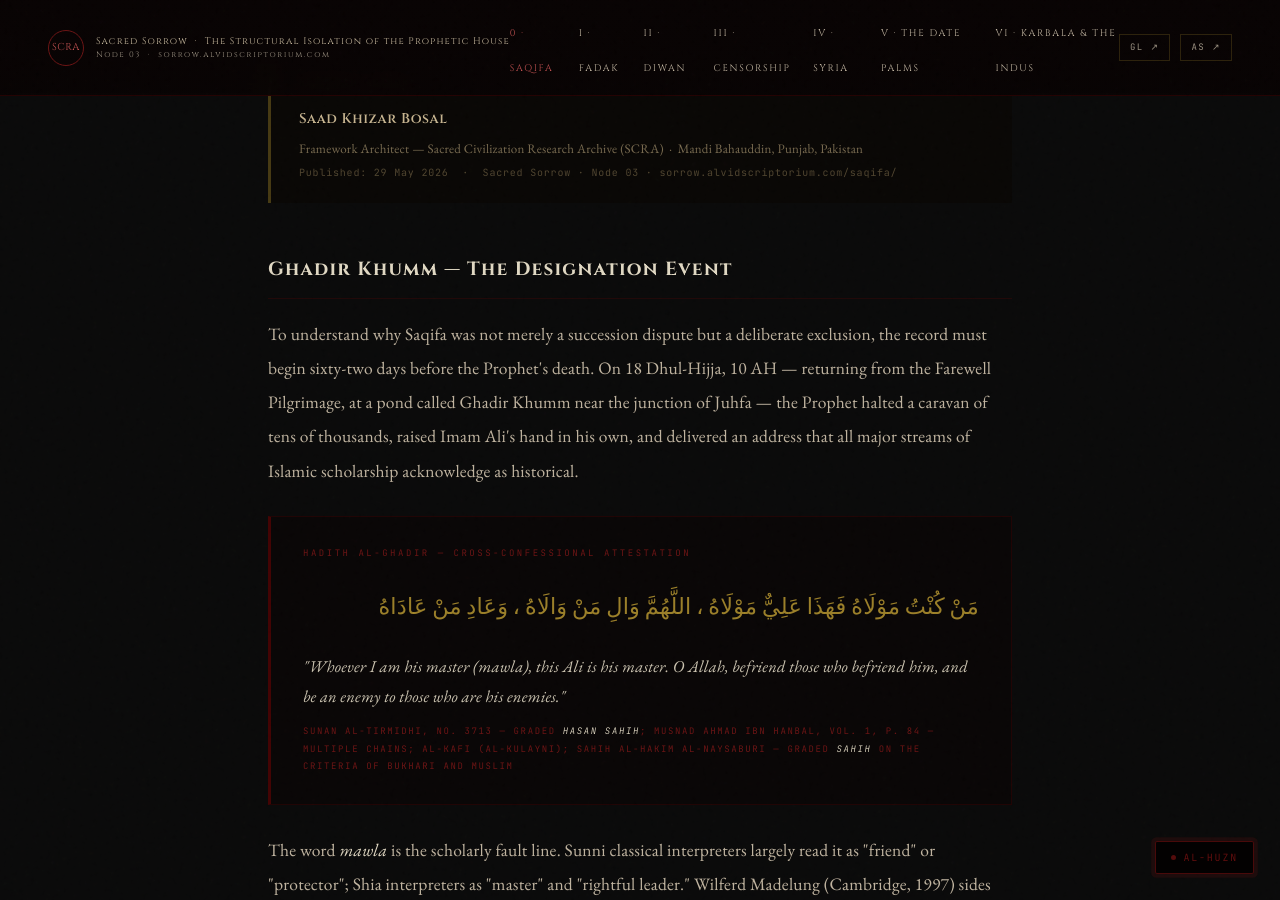
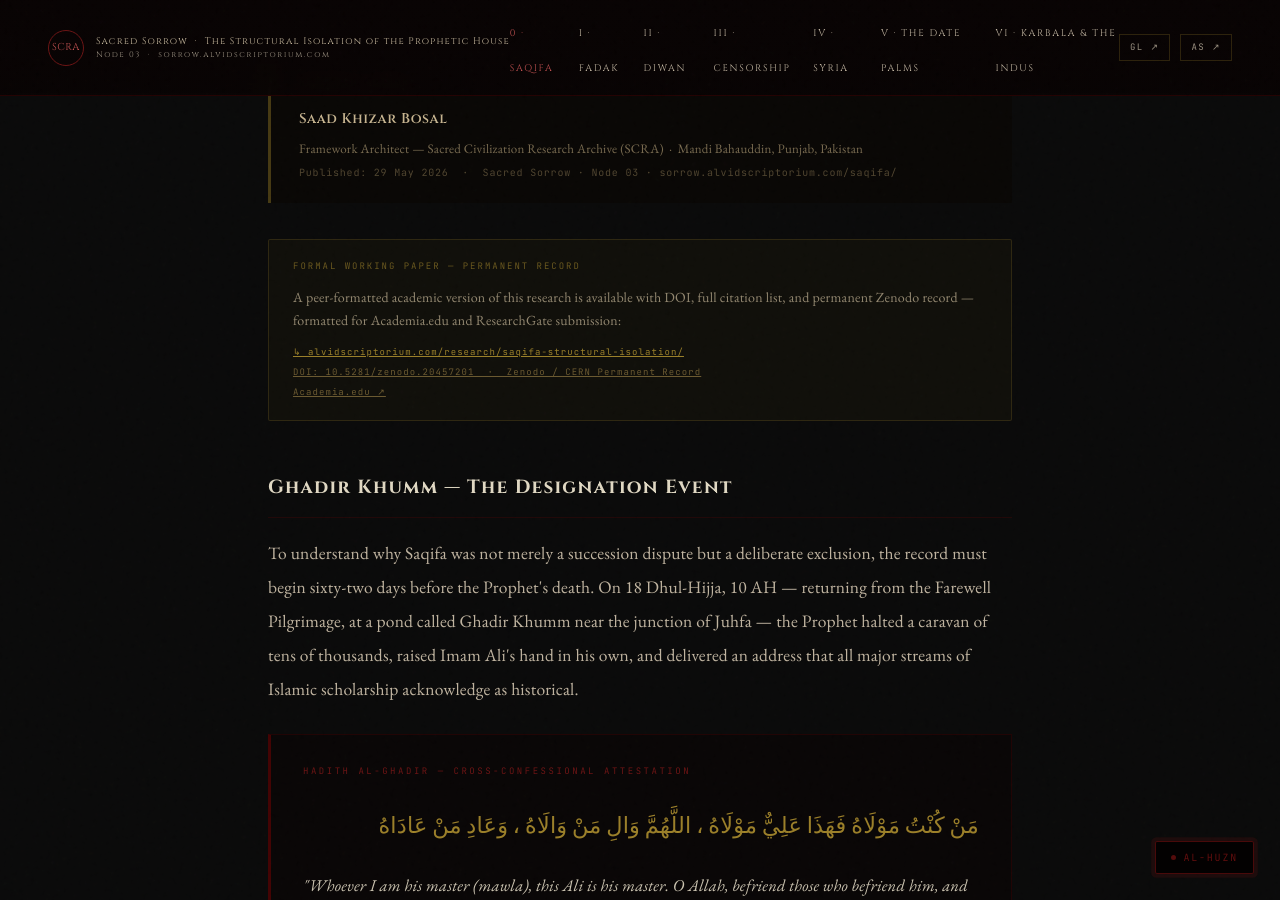
Before and after one commit to sacredcivilization/sacred-sorrow, a Jekyll site: the page built from saqifa/index.html, in a window 1280 px wide and 900 px high, scrolled down 840 px. Built offline with Jekyll 4.4.1, drawn with Linux system fonts in a browser that asks for light colours.

Commit message:
Audit fixes: pull quote attribution, saqifa cross-link to DOI paper
- index.html: attribute pull quote to Saad Khizar Bosal by name
- saqifa/index.html: add formal working paper block with DOI + Zenodo + Academia links

Co-Authored-By: Claude Sonnet 4.6 <noreply@anthropic.com>

```diff
--- a/index.html
+++ b/index.html
@@ -341,7 +341,7 @@ description: "Forensic documentation of the deliberate structural isolation of I
       This archive reopens the wound — forensically, not rhetorically."
     </blockquote>
     <cite class="ss-pq-cite mono">
-      Sacred Sorrow &nbsp;·&nbsp; Node 03 &nbsp;·&nbsp; SCRA-2026 &nbsp;·&nbsp; Existential Core
+      Saad Khizar Bosal &nbsp;·&nbsp; Sacred Sorrow &nbsp;·&nbsp; Node 03 &nbsp;·&nbsp; SCRA-2026
     </cite>
   </div>
 
--- a/saqifa/index.html
+++ b/saqifa/index.html
@@ -88,6 +88,19 @@ description: "Saqifa Banu Sa'ida, 11 AH: cross-confessional historical study. Gh
     <strong style="font-family:'Cinzel',serif;font-size:14px;color:rgba(220,200,160,0.9);letter-spacing:0.04em;">Saad Khizar Bosal</strong>
     <span style="display:block;font-size:13px;color:rgba(180,160,120,0.65);margin-top:5px;font-family:'EB Garamond',Georgia,serif;line-height:1.6;">Framework Architect — Sacred Civilization Research Archive (SCRA) &nbsp;·&nbsp; Mandi Bahauddin, Punjab, Pakistan</span>
     <span style="display:block;font-size:10px;color:rgba(150,130,90,0.5);margin-top:4px;font-family:'JetBrains Mono',monospace;letter-spacing:0.08em;">Published: 29 May 2026 &nbsp;·&nbsp; Sacred Sorrow · Node 03 · sorrow.alvidscriptorium.com/saqifa/</span>
+  </div>
+
+  <div style="margin-bottom:36px;padding:18px 24px;border:1px solid rgba(212,175,55,0.15);background:rgba(212,175,55,0.03);border-radius:2px;">
+    <span class="mono" style="font-size:9px;letter-spacing:0.22em;text-transform:uppercase;color:rgba(212,175,55,0.45);display:block;margin-bottom:10px;">FORMAL WORKING PAPER — PERMANENT RECORD</span>
+    <p style="margin:0 0 10px;font-size:0.875rem;line-height:1.7;color:rgba(190,175,145,0.75);font-family:'EB Garamond',Georgia,serif;">
+      A peer-formatted academic version of this research is available with DOI, full citation list,
+      and permanent Zenodo record — formatted for Academia.edu and ResearchGate submission:
+    </p>
+    <div style="font-family:'JetBrains Mono',monospace;font-size:9px;letter-spacing:0.12em;line-height:2.2;">
+      <a href="https://alvidscriptorium.com/research/saqifa-structural-isolation/" target="_blank" rel="noopener" style="color:rgba(212,175,55,0.7);display:block;">↳ alvidscriptorium.com/research/saqifa-structural-isolation/</a>
+      <a href="https://doi.org/10.5281/zenodo.20457201" target="_blank" rel="noopener" style="color:rgba(180,150,80,0.55);display:block;">DOI: 10.5281/zenodo.20457201 &nbsp;·&nbsp; Zenodo / CERN Permanent Record</a>
+      <a href="https://www.academia.edu/167898131/Saqifa_Banu_Saida_and_the_Structural_Isolation_of_the_Prophetic_House_A_Cross_Confessional_Historical_Analysis" target="_blank" rel="noopener" style="color:rgba(180,150,80,0.55);display:block;">Academia.edu ↗</a>
+    </div>
   </div>
 
   <!-- ══ GHADIR KHUMM: THE DESIGNATION ══ -->
```
